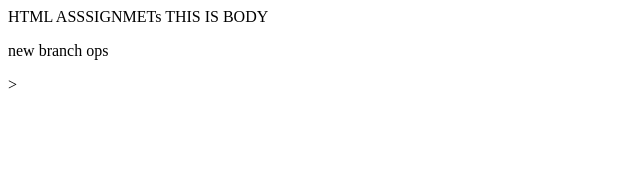
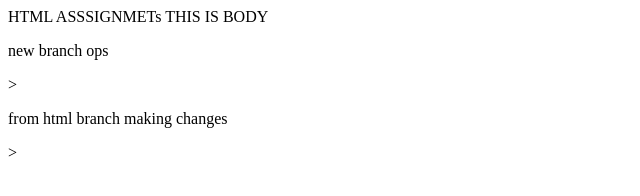
Before and after one commit to pavanmathari/freshersbatch-aug14, a plain HTML site: page assignments/index.html in a window 1280 px wide. Shown: the whole page, without its empty margins (0-640 px from the left). Drawn offline with Linux system fonts and the light colour scheme.

Commit message:
commiting through html assig branch

```diff
--- a/assignments/index.html
+++ b/assignments/index.html
@@ -4,6 +4,6 @@
 <body>THIS IS BODY
 
     <p> new branch ops</p>>
-
+    <p>from html branch making changes</p>>
 </body>
 </html>
```
